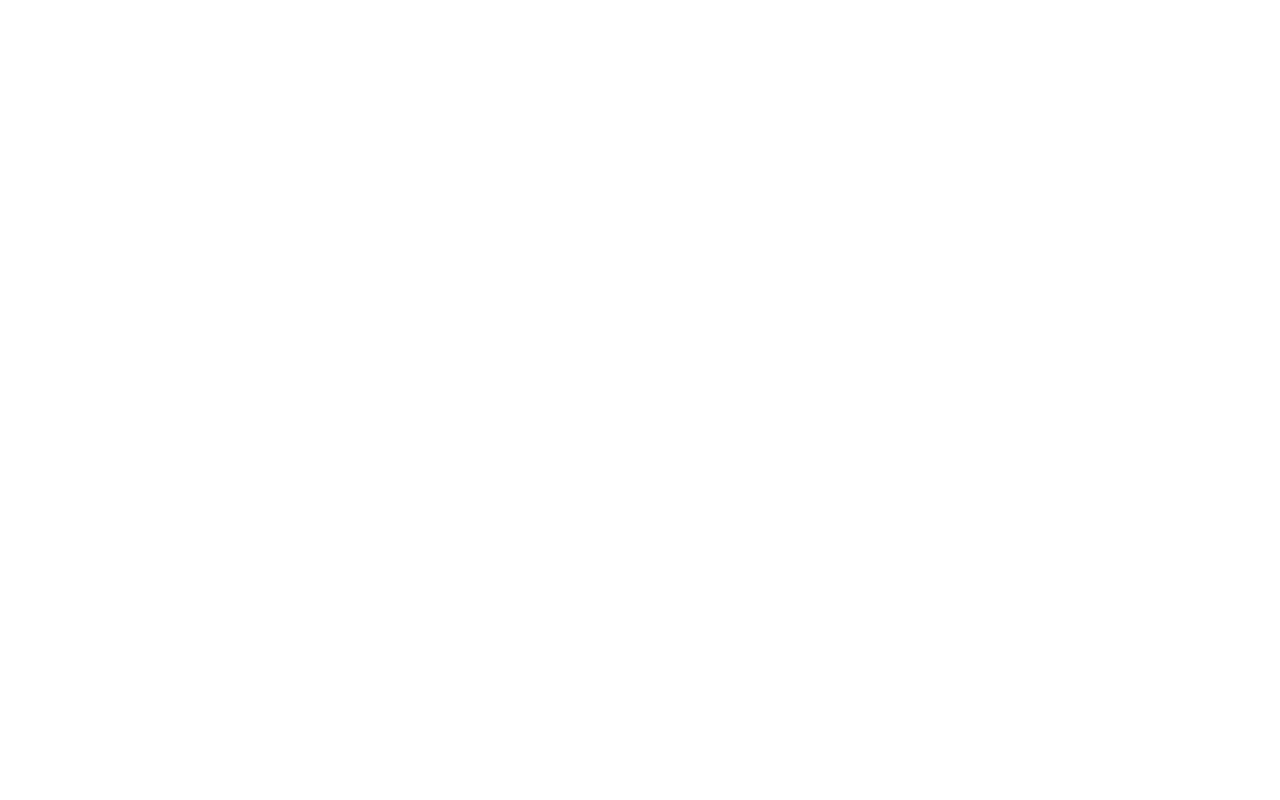
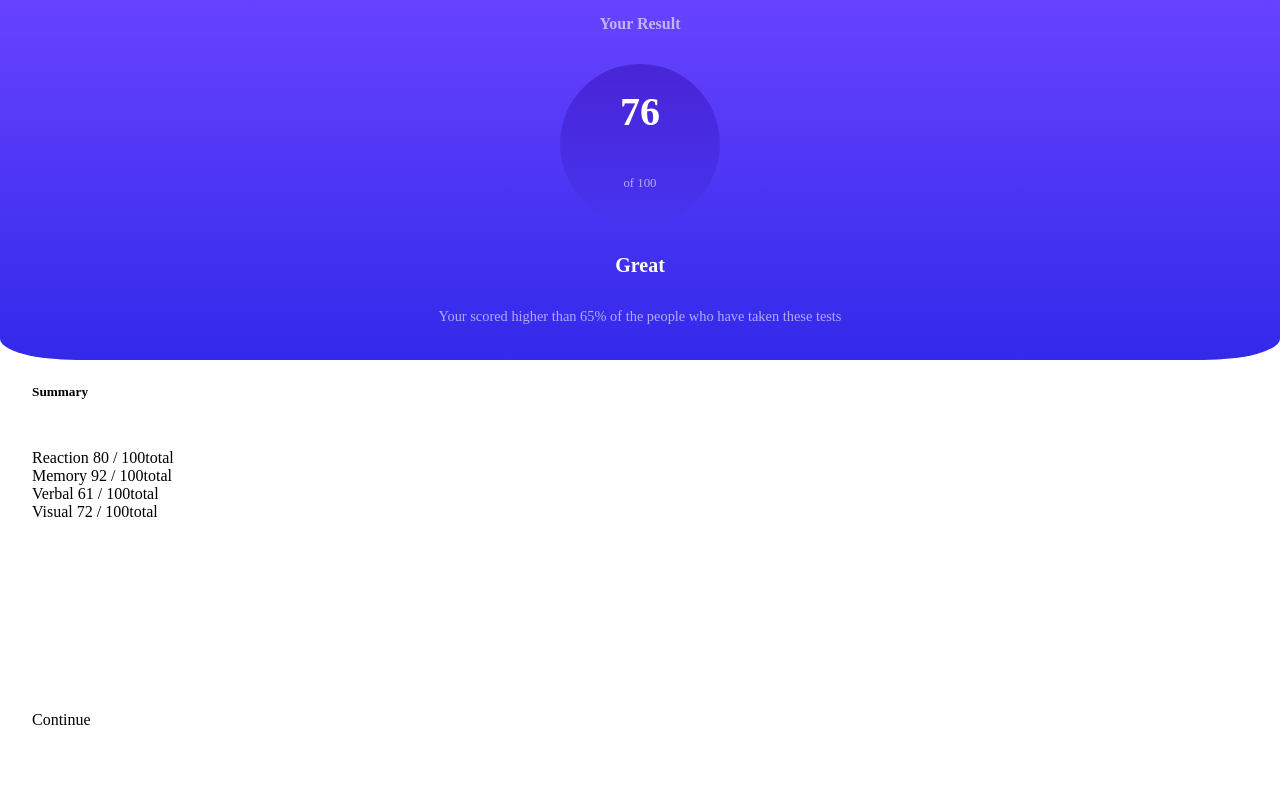
Before and after one commit to SaSikun/Frontend_progress, a plain HTML site: page challenge01/results-summary-component-main/index.html in a window 1280 px wide. Drawn offline with Linux system fonts and the light colour scheme.

Commit message:
challenge1 monbile 50%

```diff
--- a/challenge01/results-summary-component-main/CSS/style.css
+++ b/challenge01/results-summary-component-main/CSS/style.css
@@ -0,0 +1,80 @@
+/* RESET */
+
+*{
+    margin:0;
+    padding:0;
+    box-sizing: border-box;
+}
+
+
+:root{
+    --OPACITY-COLOR:rgba(255, 255, 255, 0.6);
+}
+body{
+    height:100vh;
+    background-color: white;
+}
+
+.upper{
+    width: 100%;
+    height: 45%;
+    background: linear-gradient(rgb(103,67,255),rgb(51,41,234));
+    display: flex;
+    flex-flow: column nowrap;
+    justify-content: space-around;
+    align-items: center;
+    border-radius: 0 0 6% 6%;
+}
+
+.upper>p:first-child{
+    font-weight: bold;
+    color:var(--OPACITY-COLOR)
+}
+
+div.score-area{
+    width: min(40vw,20vh);
+    height: min(40vw,20vh);
+    border-radius: 50%;
+    background: linear-gradient(rgb(73,37,214),rgb(71,52,240));
+    display: grid;
+    grid-template-rows: 7fr 3fr;
+    place-content: center;
+}
+p.score{
+    padding-top: 60%;
+    text-align: center;
+    font-weight: bolder;
+    font-size: 2.5rem;
+    color: white;
+}
+p.total{
+    font-size: 0.8rem;
+    text-align: center;
+    color: var(--OPACITY-COLOR);
+}
+p.evaluation{
+    font-weight: bold;
+    color: white;
+    text-align: center;
+    font-size: 1.25rem;
+}
+
+p.comment{
+    width:80%;
+    font-size: 0.9rem;
+    text-align: center;
+    color: var(--OPACITY-COLOR);
+    padding-bottom: min(20px,10%);
+}
+
+div.lower{
+    padding: 1.5rem 2rem;
+    height: 55%;
+    display: grid;
+    grid-template-rows: 1fr 4fr 1fr;
+
+}
+
+ul li{
+    list-style-type: none;
+}
--- a/challenge01/results-summary-component-main/index.html
+++ b/challenge01/results-summary-component-main/index.html
@@ -7,8 +7,44 @@
   <link rel="icon" type="image/png" sizes="32x32" href="./assets/images/favicon-32x32.png">
 
   <title>Frontend Mentor | Results summary component</title>
-  <link rel="stylesheet" href="">
+  <link rel="stylesheet" href="CSS/style.css">
 </head>
+      <body>
+        <div class="upper">
+          <p>Your Result</p>
+          <div class="score-area">
+            <p class="score">76</p>
+            <p class="total">of 100</p>
+          </div>
+          <p class="evaluation">Great</p>
+          <p class="comment">Your scored higher than 65% of the people who have taken these tests</p>
 
+        </div>
+
+
+        <div class="lower">
+          <h5>Summary</h5>
+          <ul>
+            <li><span class="icon"></span>
+              <span class="type">Reaction</span>
+              <span class="sub-score">80</span>
+              <span class="sub-total">/ 100</span>total</li>
+            <li><span class="icon"></span>
+              <span class="type">Memory</span>
+              <span class="sub-score">92</span>
+              <span class="sub-total">/ 100</span>total</li>
+            <li><span class="icon"></span>
+              <span class="type">Verbal</span>
+              <span class="sub-score">61</span>
+              <span class="sub-total">/ 100</span>total</li>
+            <li><span class="icon"></span>
+              <span class="type">Visual</span>
+              <span class="sub-score">72</span>
+              <span class="sub-total">/ 100</span>total</li>
+          </ul>
+
+          <div class="continue">Continue</div>
+        </div>
+      </body>
 </body>
 </html>
```
